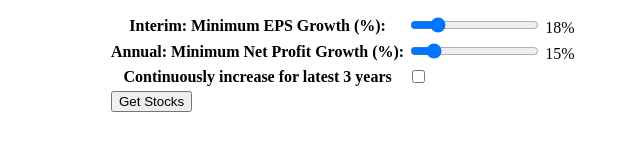
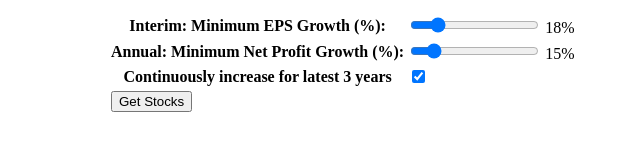
Before and after one commit to fmchan/HK-Stock-Analysis, a plain HTML site: page static/screener.html in a window 1280 px wide. Shown: the part 120-270 px from the top of the page, 0-640 px from the left. Drawn offline with nearby package versions, Linux system fonts and the light colour scheme; files that its build step writes are made by us from their sources.

Commit message:
default checked

```diff
--- a/static/screener.html
+++ b/static/screener.html
@@ -36,7 +36,7 @@
         <tr>
           <th>Continuously increase for latest 3 years</th>
           <td>
-            <input type="checkbox" id="is_increase" name="is_increase" value="True">
+            <input type="checkbox" id="is_increase" name="is_increase" value="True" checked>
           </td>
         </tr>
         <tr>
```
